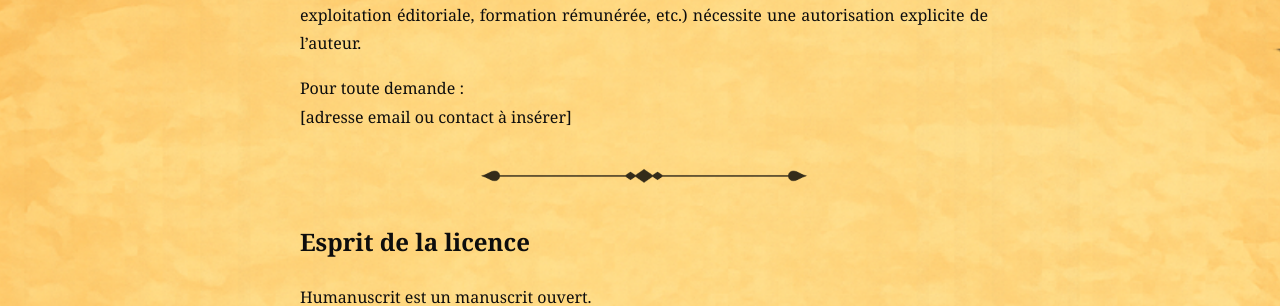
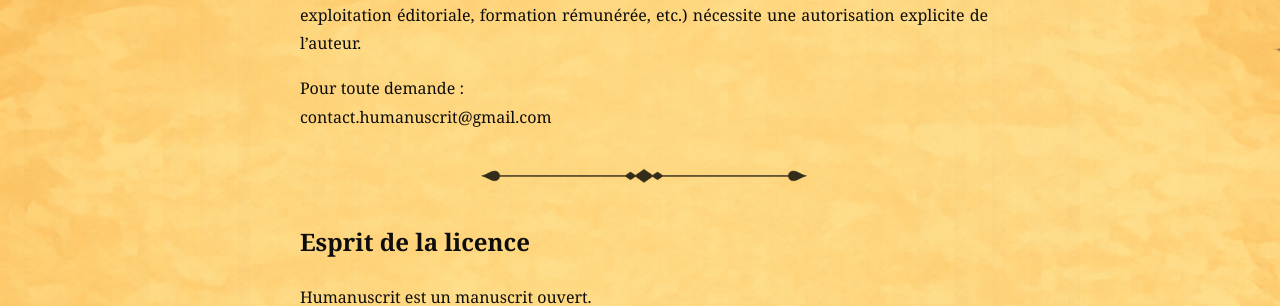
Before and after one commit to maxcarriere/humanuscrit, a Jekyll site: the page built from LICENCE.md, in a window 1280 px wide and 900 px high, scrolled down 952 px. Shown: the part 154-460 px from the top of the window. Built offline with Jekyll 4.4.1, drawn with Linux system fonts in a browser that asks for light colours.

Commit message:
Mise à jour email de contact : contact.humanuscrit@gmail.com
Remplace admin@humanuscrit.com et le placeholder dans LICENCE.md
par la nouvelle adresse contact.humanuscrit@gmail.com.

Co-Authored-By: Claude Opus 4.6 <noreply@anthropic.com>

```diff
--- a/contact.md
+++ b/contact.md
@@ -47,7 +47,7 @@ Vous pouvez aussi nous contacter par courriel. Le formulaire ci-dessous ouvrira
       var message = document.getElementById('contact-message').value || '';
       var subject = 'Contact Humanuscrit';
       var body = 'Nom : ' + name + '\nCourriel : ' + email + '\n\n' + message;
-      var mailto = 'mailto:admin@humanuscrit.com?subject=' + encodeURIComponent(subject) + '&body=' + encodeURIComponent(body);
+      var mailto = 'mailto:contact.humanuscrit@gmail.com?subject=' + encodeURIComponent(subject) + '&body=' + encodeURIComponent(body);
       window.location.href = mailto;
     });
   }
```
Also changed, not shown: LICENCE.md.
